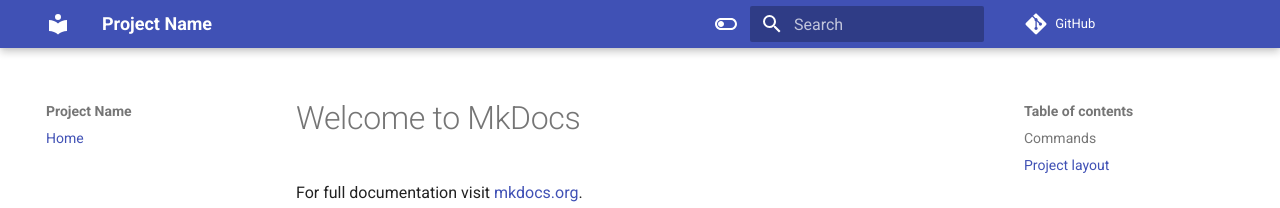
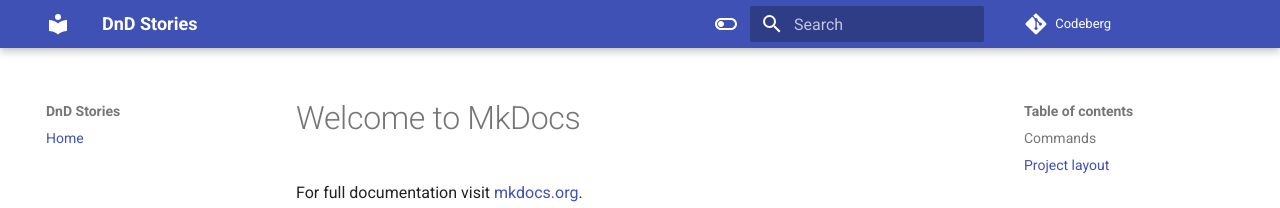
Before and after one commit to Jtachan/DnD-Stories, an MkDocs documentation site: the page built from docs/index.md, in a window 1280 px wide. Shown: the top 208 px of the page. Built offline with MkDocs 1.6.1 and Material for MkDocs 9.7.7, drawn with Linux system fonts in a browser that asks for light colours; comment, search, counter and statistics services are not loaded; the version menu is left out.

Commit message:
Mkdocs files

```diff
--- a/mkdocs.yml
+++ b/mkdocs.yml
@@ -1,8 +1,8 @@
-site_name: Project Name
-repo_url: https://github.com/USERNAME/REPO
+site_name: DnD Stories
+repo_url: https://codeberg.org/Jtachan/DnD-Stories
 
 nav:
-  - Home: 'index.md'
+  - Home: index.md
 
 theme:
   name: material
@@ -41,6 +41,3 @@
       permalink: true
 plugins:
   - search
-extra:
-  version:
-    provider: mike # allows deploying versioned documentation for each release
--- a/requirements.txt
+++ b/requirements.txt
@@ -1 +1,2 @@
+mkdocs<2
 mkdocs-material
```
